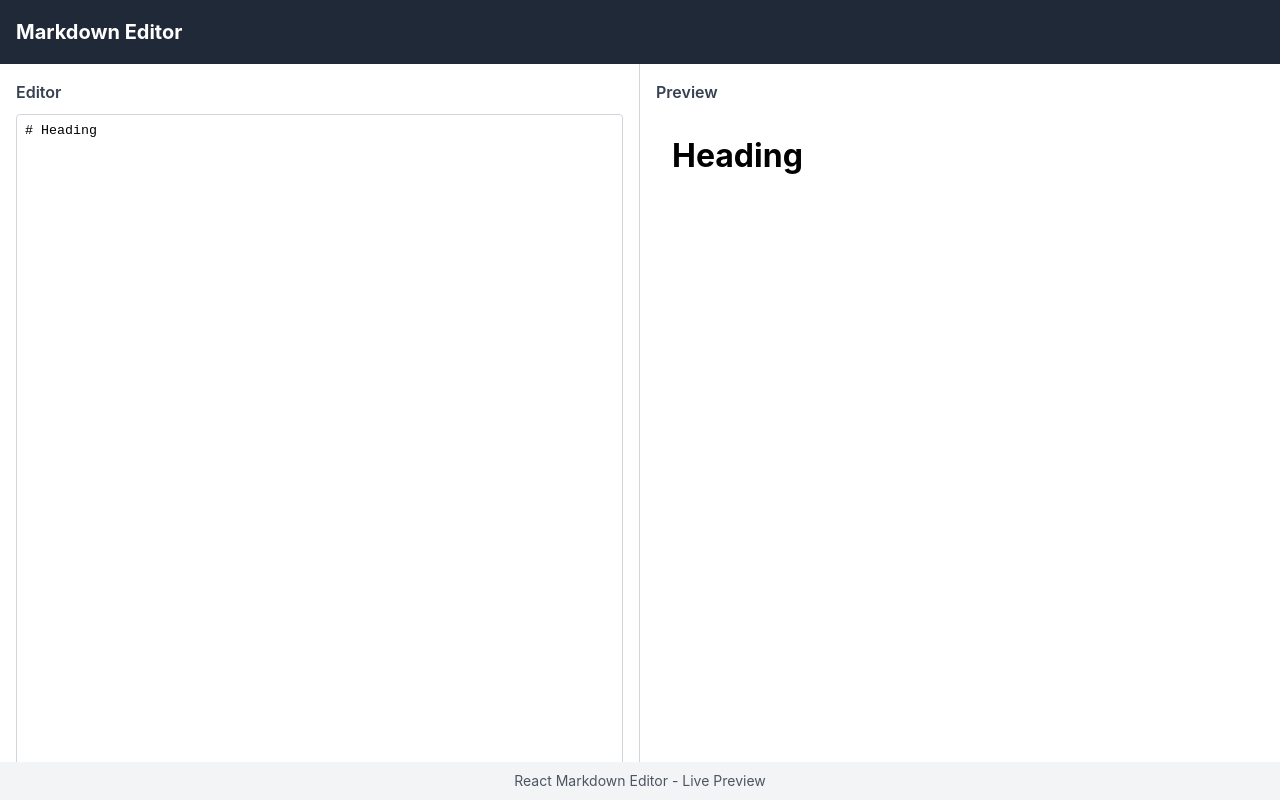
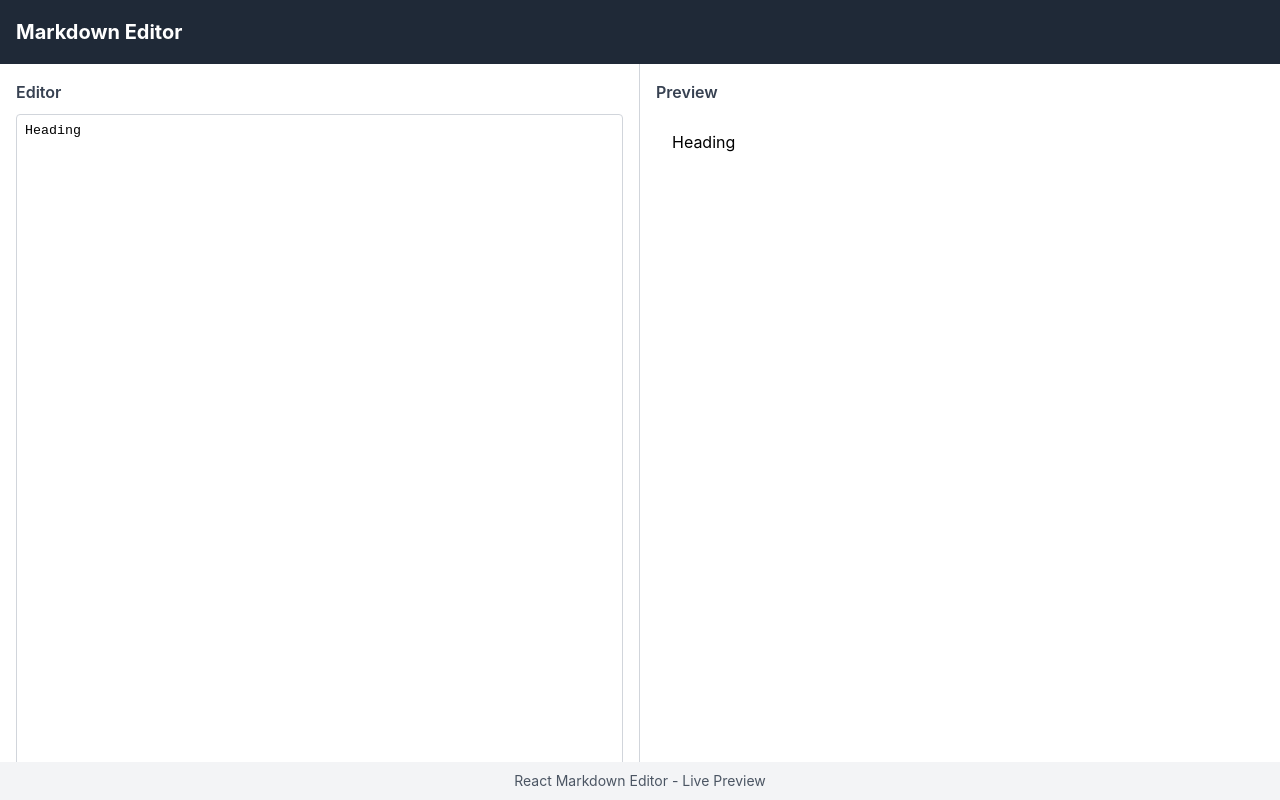
Before and after one commit to acciojob/markdown-Jpfpp12, a React app: page / in a window 1280 px wide. Built offline with nearby package versions, Linux system fonts and the light colour scheme.

Commit message:
{commit_message}

```diff
--- a/src/components/MarkdownEditor.js
+++ b/src/components/MarkdownEditor.js
@@ -1,7 +1,7 @@
 import React, { useState, useEffect } from 'react';
 
 const MarkdownEditor = () => {
-  const [markdownText, setMarkdownText] = useState('# Heading');
+  const [markdownText, setMarkdownText] = useState('Heading');
   const [htmlOutput, setHtmlOutput] = useState('');
   const [loading, setLoading] = useState(false);
 
```
